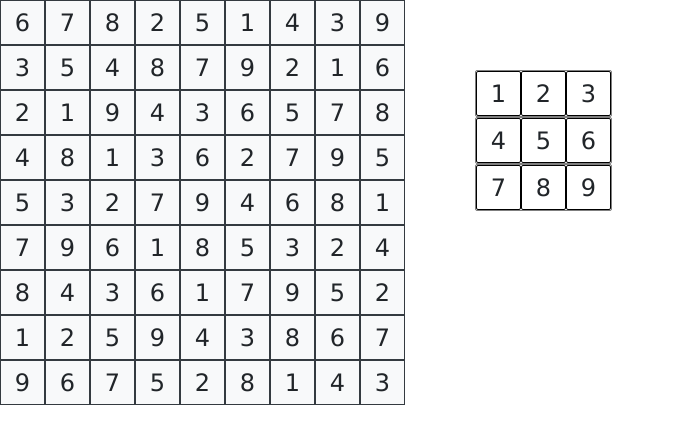
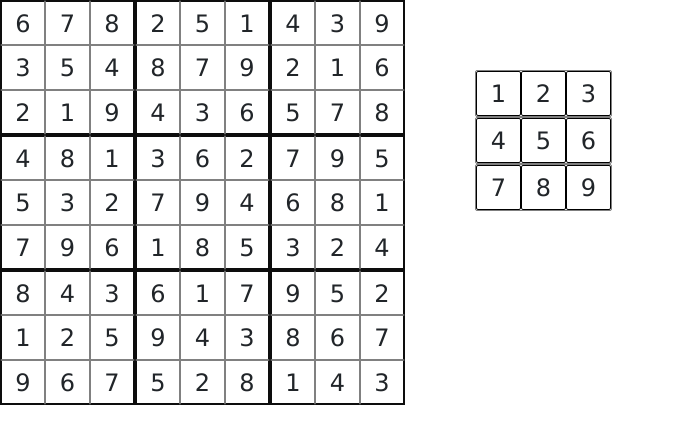
Before and after one commit to finbarrobrien/findoku, a React (Create React App) app: page / in a window 1280 px wide. Shown: the top 444 px of the page, without its empty margins (0-675 px from the left). Built offline with nearby package versions, Linux system fonts and the light colour scheme.

Commit message:
More styling

```diff
--- a/src/components/grid/Cell.js
+++ b/src/components/grid/Cell.js
@@ -1,9 +1,12 @@
 import React from 'react';
 import PropTypes from 'prop-types';
-import {css} from 'glamor';
 
-const s = {
-  cell: css({
+const Cell = ({ row, col, value, activeCell, onCellClick }) => {
+  const highlight = activeCell.row === row || activeCell.col === col;
+  const select = activeCell.row === row && activeCell.col === col;
+  const selectedValue = activeCell.value === value;
+
+  const cellStyle = {
     flex: '0 0 auto',
     width: '45px',
     height: '45px',
@@ -11,20 +14,15 @@ const s = {
     lineHeight: '45px',
     textAlign: 'center',
     fontFamily: 'Verdana, Geneva, sans-serif',
-  }),
-  select: 'border border-dark bg-primary',
-  selectedValue: 'border border-dark bg-info',
-  highlight: 'border border-dark bg-secondary',
-  normal: 'border border-dark bg-light',
-};
-
-const Cell = ({ row, col, value, activeCell, onCellClick }) => {
-  const highlight = activeCell.row === row || activeCell.col === col;
-  const select = activeCell.row === row && activeCell.col === col;
-  const selectedValue = activeCell.value === value;
+    borderTop: row % 3 === 0 ? '2px solid #0d0d0d' : '1px solid grey',
+    borderLeft: col % 3 === 0 ? '2px solid #0d0d0d' : '1px solid grey',
+    borderBottom: row % 3 === 2 ? '2px solid #0d0d0d' : '1px solid grey',
+    borderRight: col % 3 === 2 ? '2px solid #0d0d0d' : '1px solid grey',
+    backgroundColor: select ? '#6666ff' : (highlight ? '#b3b3ff' : ( selectedValue ? '#4dff4d' : '#ffffff'))
+  };
   return (
-    <div className={ select ? s.select : (highlight ? s.highlight : ( selectedValue ? s.selectedValue : s.normal)) }
-         { ...s.cell }
+    <div
+         style={ cellStyle }
        onClick={() => onCellClick({ row, col, value })}>
     { value }
   </div>
```
